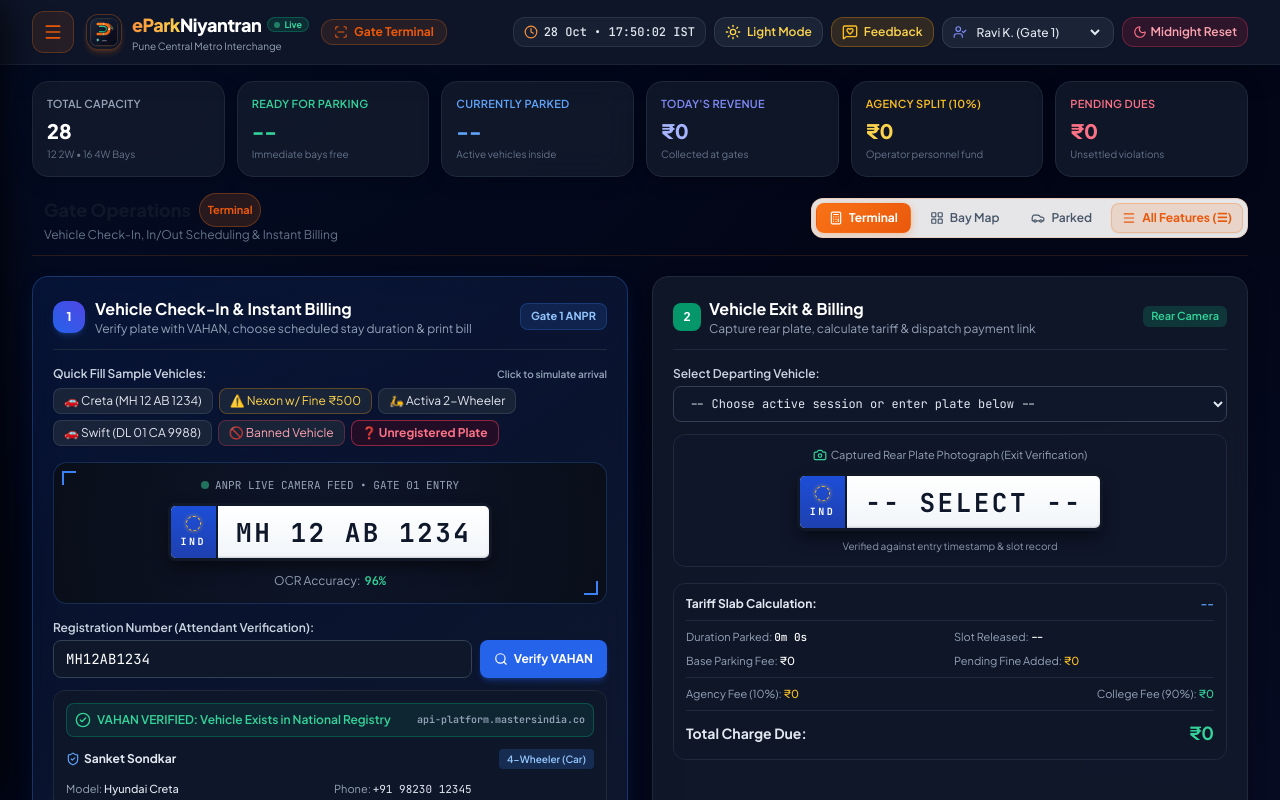
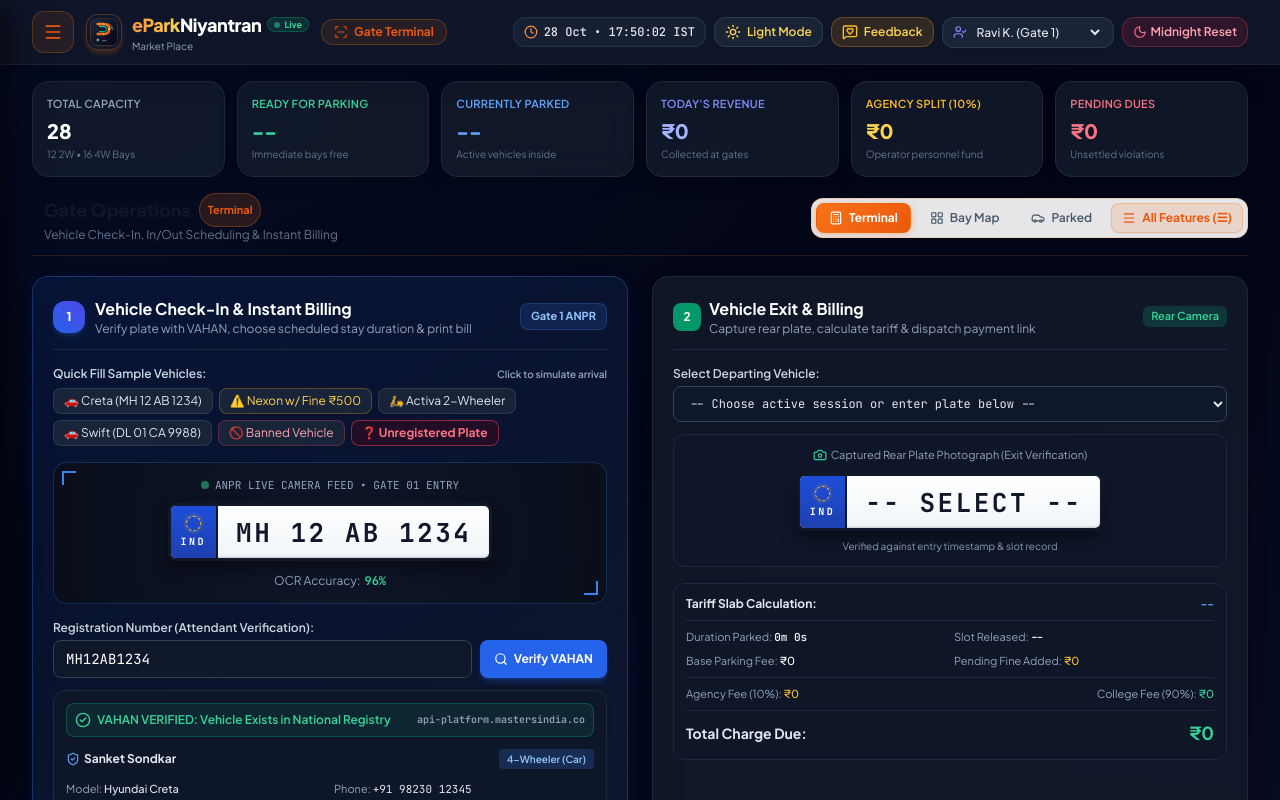
Before and after one commit to Altamash346/eParkNiyantran, a website: page public/index.html in a window 1280 px wide. Shown: the top 800 px of the page. Drawn offline with nearby package versions, Linux system fonts and the light colour scheme; no server answers.

Commit message:
chore: update subtitle below name to Market Place

```diff
--- a/public/index.html
+++ b/public/index.html
@@ -46,7 +46,7 @@
                   <span>Live</span>
                 </span>
               </div>
-              <p class="text-[10px] text-slate-400 hidden sm:block">Pune Central Metro Interchange</p>
+              <p class="text-[10px] text-slate-400">Market Place</p>
             </div>
           </div>
 
@@ -112,7 +112,7 @@
           <h2 class="text-sm font-extrabold tracking-tight text-white flex items-center gap-1">
             <span class="text-orange-500">ePark</span><span>Niyantran</span>
           </h2>
-          <p class="text-[10px] text-slate-400">Urban Parking Authority</p>
+          <p class="text-[10px] text-slate-400">Market Place</p>
         </div>
       </div>
       <button id="closeNavDrawerBtn" title="Close Menu" class="p-1.5 rounded-lg text-slate-400 hover:text-white hover:bg-slate-800/80 transition">
```
